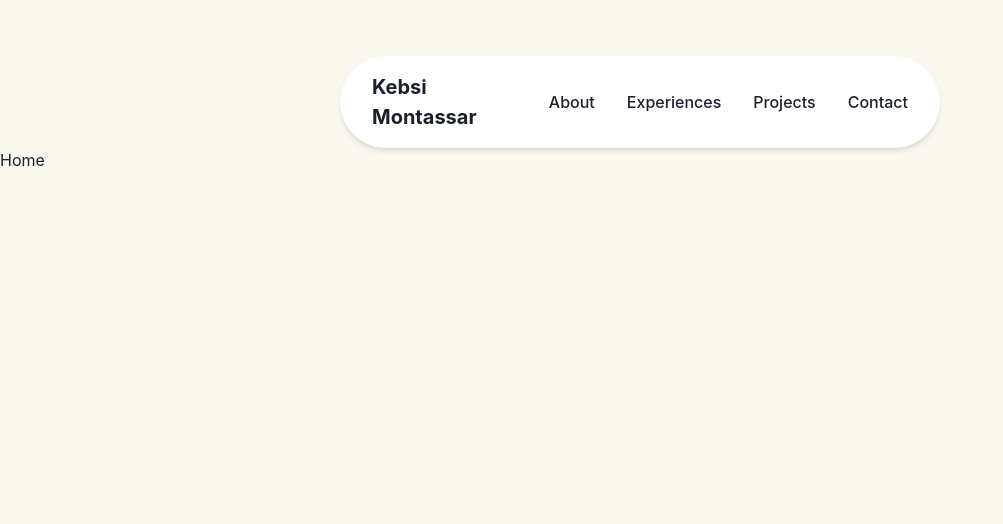
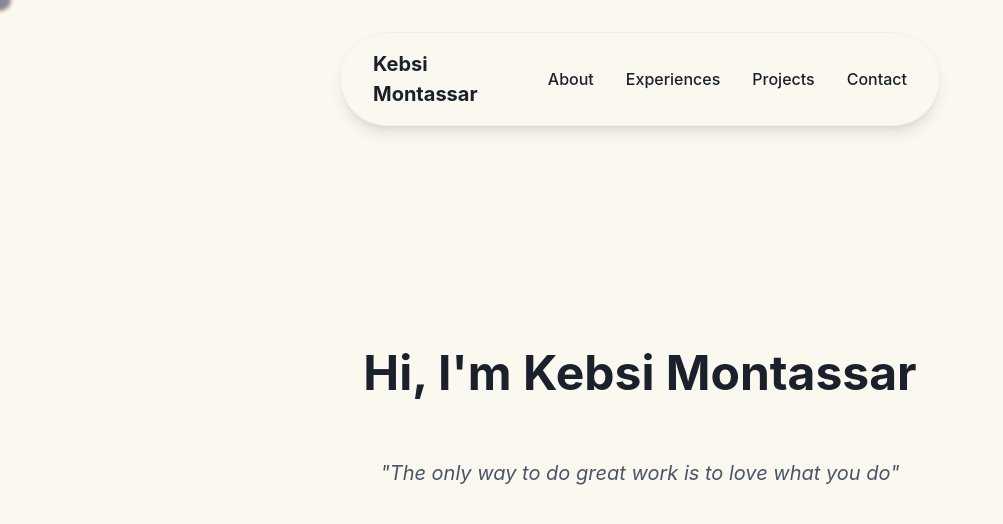
Before and after one commit to KabsiMontassar/portfolio, a React (Vite) app: page / in a window 1280 px wide. Shown: the top 524 px of the page, without its empty margins (0-1003 px from the left). Built offline with nearby package versions, Linux system fonts and the light colour scheme.

Commit message:
cursor effect and nav fixed

```diff
--- a/package.json
+++ b/package.json
@@ -14,6 +14,7 @@
     "@emotion/react": "^11.14.0",
     "@emotion/styled": "^11.14.0",
     "framer-motion": "^12.9.2",
+    "gsap": "^3.12.7",
     "react": "^19.0.0",
     "react-dom": "^19.0.0",
     "react-router-dom": "^6.22.0"
--- a/src/App.jsx
+++ b/src/App.jsx
@@ -9,7 +9,7 @@ import Contact from './pages/contact'
 function App() {
   return (
     <Router>
-      <div style={{ backgroundColor: '#FBF8F0', minHeight: '100vh' }}>
+      <div style={{ backgroundColor: '#FBF8F0', minHeight: '100vh', paddingTop: '100px' }}>
         <Navbar />
         <Routes>
           <Route path="/" element={<Home />} />
--- /dev/null
+++ b/src/components/cursor.jsx
@@ -0,0 +1,82 @@
+import React, { useEffect, useRef } from 'react'
+import gsap from 'gsap';
+
+const lerp = (start, end, factor) => (1 - factor) * start + factor * end;
+
+export default function BlurryCursor({ isActive }) {
+    const mouse = useRef({ x: 0, y: 0 });
+    const delayedMouse = useRef({ x: 0, y: 0 });
+    const rafId = useRef();
+    const circles = useRef([]);
+    const size = isActive ? 150 : 20;  // Remove px units, use numbers instead
+    const scale = isActive ? 1.5 : 1;  // Add scale factor
+
+    const colors = [
+        "#c32d27",
+        "#f5c63f",
+        "#457ec4",
+        "#356fdb",
+    ];
+
+    const manageMouseMove = (e) => {
+        const { clientX, clientY } = e;
+        mouse.current = { x: clientX, y: clientY };
+    }
+
+    const moveCircles = React.useCallback((x, y) => {
+        if(circles.current.length < 1) return;
+        circles.current.forEach((circle, i) => {
+            gsap.to(circle, {
+                x,
+                y,
+                scale: scale,
+                xPercent: -50,
+                yPercent: -50,
+                duration: 0.15 + (i * 0.04),
+                ease: "power2.out"
+            })
+        })
+    }, [scale]);
+
+    useEffect(() => {
+        const animate = () => {
+            const { x, y } = delayedMouse.current;
+
+            delayedMouse.current = {
+                x: lerp(x, mouse.current.x, 0.075),
+                y: lerp(y, mouse.current.y, 0.075)
+            }
+
+            moveCircles(delayedMouse.current.x, delayedMouse.current.y);
+            rafId.current = window.requestAnimationFrame(animate);
+        };
+
+        animate();
+        window.addEventListener("mousemove", manageMouseMove);
+        return () => {
+            window.removeEventListener("mousemove", manageMouseMove);
+            window.cancelAnimationFrame(rafId.current)
+        }
+    }, [isActive, moveCircles])
+
+    return (
+        <div style={{ position: 'fixed', top: 0, left: 0, width: '100%', height: '100%', pointerEvents: 'none', zIndex: -1 }}>
+            {[...Array(4)].map((_, i) => (
+                <div
+                    style={{
+                        position: 'absolute',
+                        backgroundColor: colors[i],
+                        width: `${size}px`,
+                        height: `${size}px`,
+                        borderRadius: '50%',
+                        filter: `blur(${isActive ? 20 : 2}px)`,
+                        opacity: isActive ? 0.8 - (i * 0.1) : 0.6 - (i * 0.1),
+                        transition: 'width 0.3s ease-out, height 0.3s ease-out, filter 0.3s ease-out'
+                    }}
+                    key={i}
+                    ref={ref => circles.current[i] = ref}
+                />
+            ))}
+        </div>
+    )
+}
--- a/src/components/navbar/Navbar.jsx
+++ b/src/components/navbar/Navbar.jsx
@@ -3,16 +3,17 @@ import { Link as RouterLink } from 'react-router-dom'
 
 const Navbar = () => {
   return (
-    <Box pt={14} width="100%" px={4}>
+    <Box pt={8} width="100%" px={4} position="fixed" top={0} left={0} zIndex={100}>
       <Flex
         maxW="600px"
         mx="auto"
         py={4}
         px={8}
-        bg="white"
+        bg="#FBF8F0"
         position="relative"
         borderRadius="full"
-        boxShadow="md"
+        border="1px solid rgb(240, 240, 240)"
+        boxShadow="lg"
         justify="center"
         align="center"
         gap={8}
--- /dev/null
+++ b/src/components/page.jsx
@@ -0,0 +1,44 @@
+import React, { useState } from 'react'
+import BlurryCursor from "./cursor";
+import { VStack, Heading, Text, Box } from '@chakra-ui/react'
+
+export default function Page() {
+    const [isActive, setIsActive] = useState(false);
+
+    return (
+        <Box
+            position="absolute"
+            top={0}
+            left={0}
+            right={0}
+            bottom={0}
+            display="flex"
+            alignItems="center"
+            justifyContent="center"
+            zIndex={10}
+        >
+            <VStack spacing={6} align="center">
+                <Heading
+                    onMouseEnter={() => setIsActive(true)}
+                    onMouseLeave={() => setIsActive(false)}
+                    fontSize={["3xl", "4xl", "5xl"]}
+                    textAlign="center"
+                    maxW="800px"
+                    p={8}
+                >
+                    Hi, I'm Kebsi Montassar
+                </Heading>
+                <Text
+                    fontSize={["lg", "xl"]}
+                    color="gray.600"
+                    fontStyle="italic"
+                    maxW="600px"
+                    textAlign="center"
+                >
+                    "The only way to do great work is to love what you do"
+                </Text>
+            </VStack>
+            <BlurryCursor isActive={isActive} />
+        </Box>
+    )
+}
--- a/src/pages/home.jsx
+++ b/src/pages/home.jsx
@@ -1,8 +1,10 @@
 import React from 'react'
-
+import Page from '../components/page'
 const Home = () => {
   return (
-    <div>Home</div>
+    <div>
+      <Page />
+    </div>
   )
 }
 
```
Also changed, not shown: 1 other file (tests, documents, lock files or other folders).
